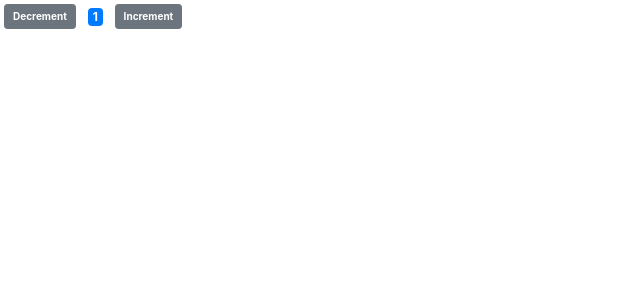
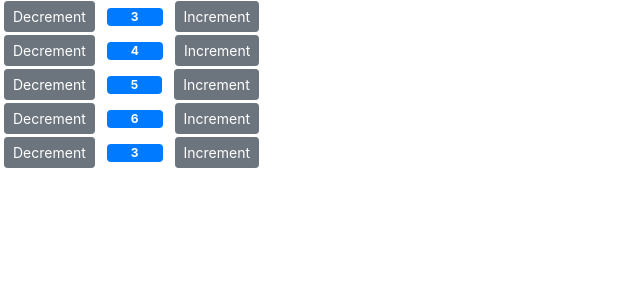
Before and after one commit to sirdoro1/cart-list, a React (Create React App) app: page / in a window 1280 px wide. Shown: the top 300 px of the page, without its empty margins (0-640 px from the left). Built offline with nearby package versions, Linux system fonts and the light colour scheme.

Commit message:
update on passing value accross components

```diff
--- a/src/components/counter.jsx
+++ b/src/components/counter.jsx
@@ -2,20 +2,19 @@
 
 class Counter extends Component {
     state = {
-        count: 1,
-        tags: ['Juventus','Manchester United','Real Madrid','Paris Saint Germanin','Dortmount']
+        value: this.props.value
     }
 
     handleIncrement = ()=> {
         this.setState({
-            count: this.state.count + 1,
+            value: this.state.value + 1,
         })
     }
 
     handleDecrement = ()=> {
-        if(this.state.count > 0){
+        if(this.state.value > 0){
             this.setState({
-                count: this.state.count - 1,
+                value: this.state.value - 1,
             })
         }
     }
@@ -23,22 +22,22 @@
     render() {
         return (
             <div>
-                <button onClick={this.handleDecrement} style={{fontSize:10, fontWeight:'bold'}} className="btn btn-secondary btn-sm mx-1">Decrement</button>
+                <button onClick={this.handleDecrement} className="btn btn-secondary btn-sm mx-1">Decrement</button>
                 <span className={this.getClassesMethod()}>{this.formatCount()}</span>
-                <button onClick={this.handleIncrement} style={{fontSize:10, fontWeight:'bold'}} className="btn btn-secondary btn-sm mx-1">Increment</button>
+                <button onClick={this.handleIncrement} className="btn btn-secondary btn-sm mx-1">Increment</button>
             </div>
         );
     }
 
     getClassesMethod() {
         let classes = "badge m-2 badge-";
-        classes += this.state.count === 0 ? 'warning' : 'primary';
+        classes += this.state.value === 0 ? 'warning' : 'primary px-4';
         return classes;
     }
 
     formatCount(){
-        const {count} = this.state;
-        return count === 0 ? 'Zero': count;
+        const {value} = this.state;
+        return value === 0 ? 'Zero': value;
     }
 }
 
--- /dev/null
+++ b/src/components/counters.jsx
@@ -0,0 +1,21 @@
+import React, { Component } from 'react';
+import Counter from './counter';
+
+class Counters extends Component {
+    state = {
+        counters: [
+            {id:1, value: 3},
+            {id:2, value: 4},
+            {id:3, value: 5},
+            {id:4, value: 6},
+            {id:5, value: 3},
+        ],
+    }
+    render() {
+        return (<div>
+            {this.state.counters.map(counter => <Counter key={counter.id} value={counter.value} />)}
+        </div>);
+    }
+}
+
+export default Counters;
--- a/src/index.js
+++ b/src/index.js
@@ -4,11 +4,11 @@
 // import App from './App';
 import reportWebVitals from './reportWebVitals';
 import 'bootstrap/dist/css/bootstrap.css';
-import Counter from './components/counter'
+import Counters from './components/counters'
 
 ReactDOM.render(
   <React.StrictMode>
-    <Counter />
+    <Counters />
   </React.StrictMode>,
   document.getElementById('root')
 );
```
